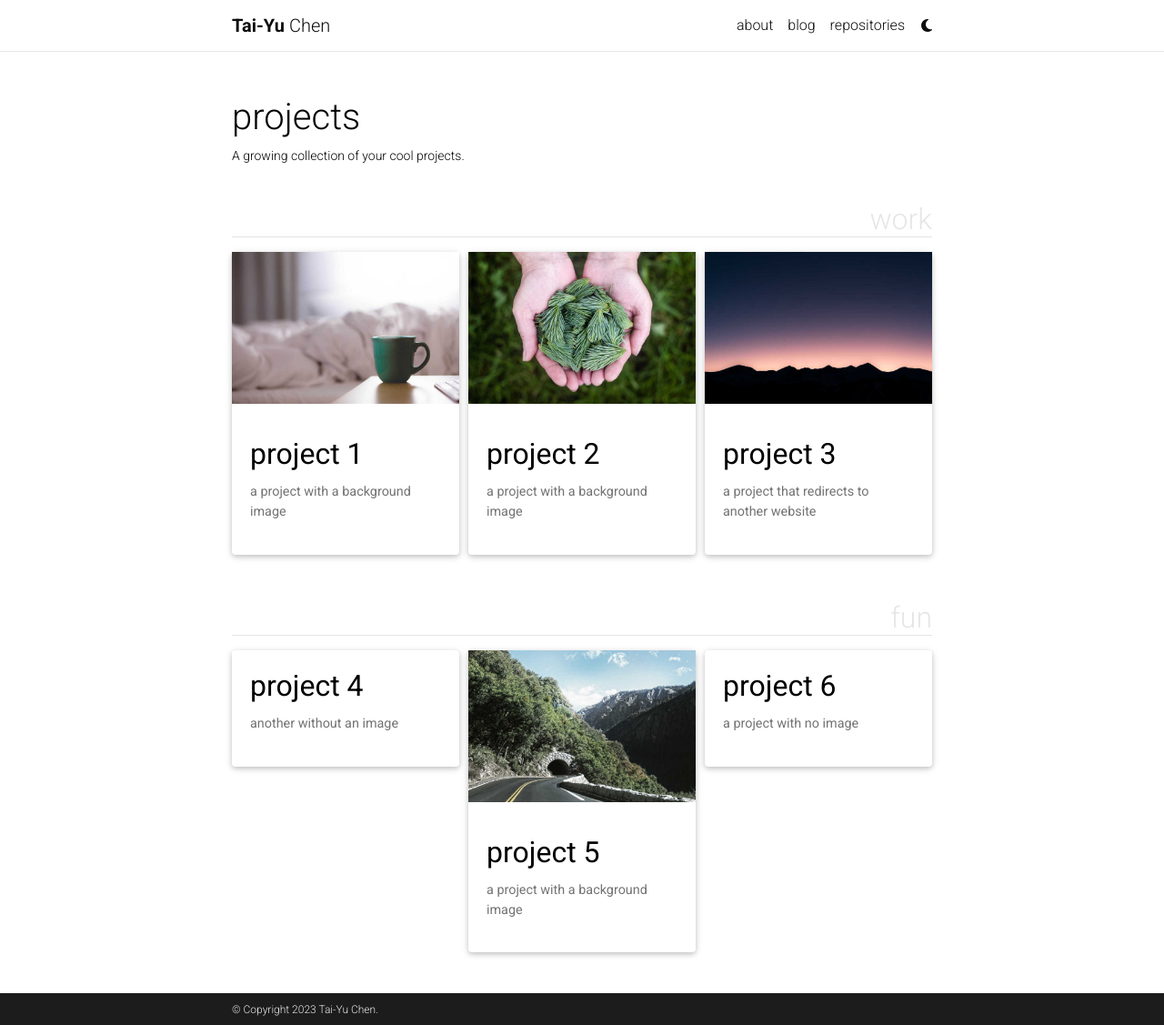
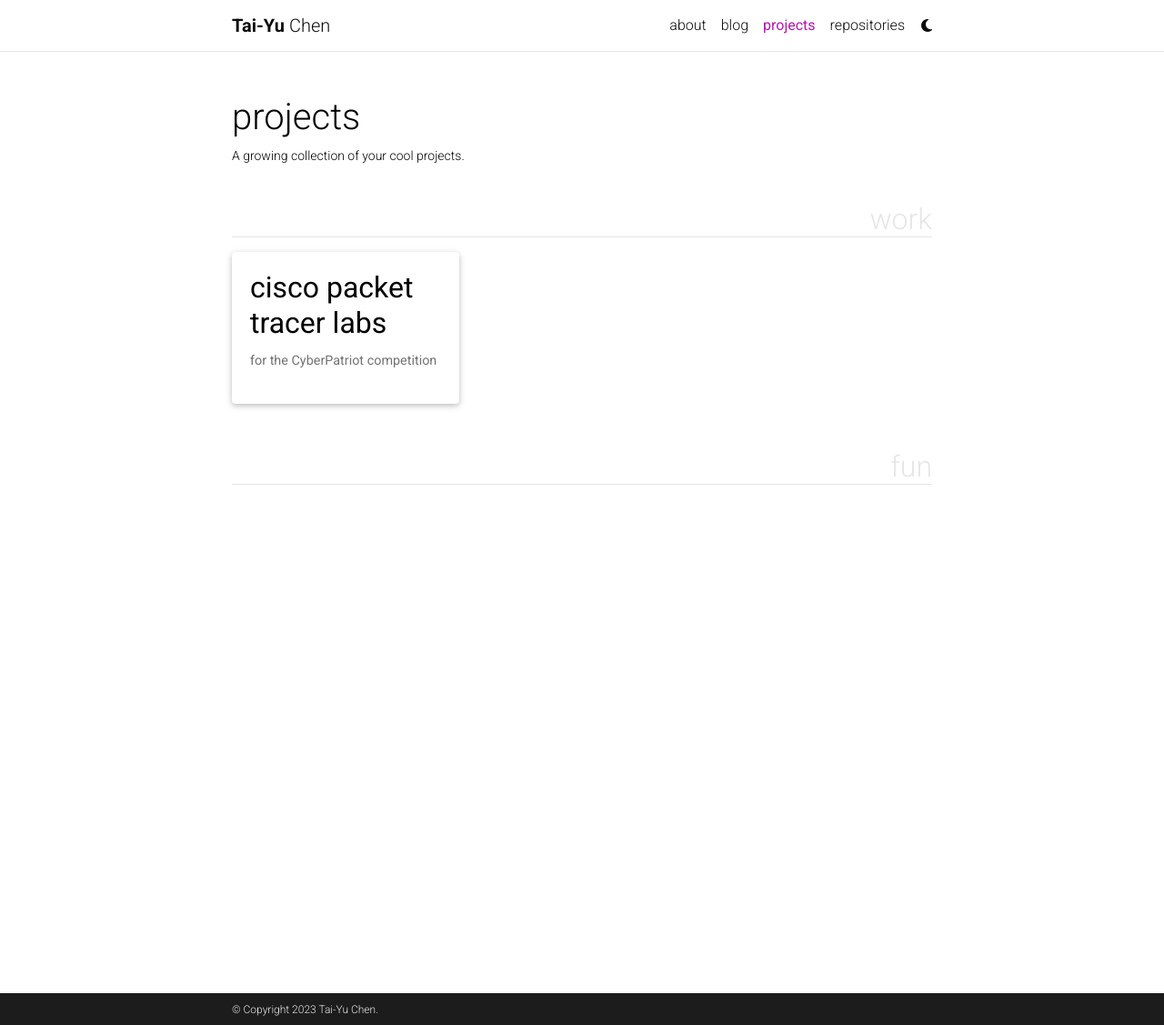
Before and after one commit to utahorange/utahorange.github.io, a Jekyll site: the page built from _pages/projects.md, in a window 1280 px wide and 1127 px high. Shown: the whole window at 91% size. Built offline with Jekyll 4.4.1, drawn with Linux system fonts in a browser that asks for light colours; full-size pictures stand in for the smaller copies a plugin makes; comment, search, counter and statistics services are not loaded; a style sheet for code colours, icons or effects is not loaded.

Commit message:
reenable projects page to publish my packet tracer labs hopefully

````diff
--- a/_projects/1_project.md
+++ b/_projects/1_project.md
@@ -1,24 +1,14 @@
 ---
 layout: page
-title: project 1
-description: a project with a background image
-img: assets/img/12.jpg
+title: Cisco Packet Tracer Labs
+description: for the CyberPatriot competition
+img:
 importance: 1
+redirect:
 category: work
 ---
 
-Every project has a beautiful feature showcase page.
-It's easy to include images in a flexible 3-column grid format.
-Make your photos 1/3, 2/3, or full width.
-
-To give your project a background in the portfolio page, just add the img tag to the front matter like so:
-
-    ---
-    layout: page
-    title: project
-    description: a project with a background image
-    img: /assets/img/12.jpg
-    ---
+Here is a collection of Cisco Packet Tracer labs I created to practice for the CyberPatriot competition.
 
 <div class="row">
     <div class="col-sm mt-3 mt-md-0">
--- a/_projects/2_project.md
+++ /dev/null
@@ -1,80 +0,0 @@
----
-layout: page
-title: project 2
-description: a project with a background image
-img: assets/img/3.jpg
-importance: 2
-category: work
----
-
-Every project has a beautiful feature showcase page.
-It's easy to include images in a flexible 3-column grid format.
-Make your photos 1/3, 2/3, or full width.
-
-To give your project a background in the portfolio page, just add the img tag to the front matter like so:
-
-    ---
-    layout: page
-    title: project
-    description: a project with a background image
-    img: /assets/img/12.jpg
-    ---
-
-<div class="row">
-    <div class="col-sm mt-3 mt-md-0">
-        {% include figure.html path="assets/img/1.jpg" title="example image" class="img-fluid rounded z-depth-1" %}
-    </div>
-    <div class="col-sm mt-3 mt-md-0">
-        {% include figure.html path="assets/img/3.jpg" title="example image" class="img-fluid rounded z-depth-1" %}
-    </div>
-    <div class="col-sm mt-3 mt-md-0">
-        {% include figure.html path="assets/img/5.jpg" title="example image" class="img-fluid rounded z-depth-1" %}
-    </div>
-</div>
-<div class="caption">
-    Caption photos easily. On the left, a road goes through a tunnel. Middle, leaves artistically fall in a hipster photoshoot. Right, in another hipster photoshoot, a lumberjack grasps a handful of pine needles.
-</div>
-<div class="row">
-    <div class="col-sm mt-3 mt-md-0">
-        {% include figure.html path="assets/img/5.jpg" title="example image" class="img-fluid rounded z-depth-1" %}
-    </div>
-</div>
-<div class="caption">
-    This image can also have a caption. It's like magic.
-</div>
-
-You can also put regular text between your rows of images.
-Say you wanted to write a little bit about your project before you posted the rest of the images.
-You describe how you toiled, sweated, *bled* for your project, and then... you reveal its glory in the next row of images.
-
-
-<div class="row justify-content-sm-center">
-    <div class="col-sm-8 mt-3 mt-md-0">
-        {% include figure.html path="assets/img/6.jpg" title="example image" class="img-fluid rounded z-depth-1" %}
-    </div>
-    <div class="col-sm-4 mt-3 mt-md-0">
-        {% include figure.html path="assets/img/11.jpg" title="example image" class="img-fluid rounded z-depth-1" %}
-    </div>
-</div>
-<div class="caption">
-    You can also have artistically styled 2/3 + 1/3 images, like these.
-</div>
-
-
-The code is simple.
-Just wrap your images with `<div class="col-sm">` and place them inside `<div class="row">` (read more about the <a href="https://getbootstrap.com/docs/4.4/layout/grid/">Bootstrap Grid</a> system).
-To make images responsive, add `img-fluid` class to each; for rounded corners and shadows use `rounded` and `z-depth-1` classes.
-Here's the code for the last row of images above:
-
-{% raw %}
-```html
-<div class="row justify-content-sm-center">
-    <div class="col-sm-8 mt-3 mt-md-0">
-        {% include figure.html path="assets/img/6.jpg" title="example image" class="img-fluid rounded z-depth-1" %}
-    </div>
-    <div class="col-sm-4 mt-3 mt-md-0">
-        {% include figure.html path="assets/img/11.jpg" title="example image" class="img-fluid rounded z-depth-1" %}
-    </div>
-</div>
-```
-{% endraw %}
--- a/_projects/4_project.md
+++ /dev/null
@@ -1,80 +0,0 @@
----
-layout: page
-title: project 4
-description: another without an image
-img:
-importance: 3
-category: fun
----
-
-Every project has a beautiful feature showcase page.
-It's easy to include images in a flexible 3-column grid format.
-Make your photos 1/3, 2/3, or full width.
-
-To give your project a background in the portfolio page, just add the img tag to the front matter like so:
-
-    ---
-    layout: page
-    title: project
-    description: a project with a background image
-    img: /assets/img/12.jpg
-    ---
-
-<div class="row">
-    <div class="col-sm mt-3 mt-md-0">
-        {% include figure.html path="assets/img/1.jpg" title="example image" class="img-fluid rounded z-depth-1" %}
-    </div>
-    <div class="col-sm mt-3 mt-md-0">
-        {% include figure.html path="assets/img/3.jpg" title="example image" class="img-fluid rounded z-depth-1" %}
-    </div>
-    <div class="col-sm mt-3 mt-md-0">
-        {% include figure.html path="assets/img/5.jpg" title="example image" class="img-fluid rounded z-depth-1" %}
-    </div>
-</div>
-<div class="caption">
-    Caption photos easily. On the left, a road goes through a tunnel. Middle, leaves artistically fall in a hipster photoshoot. Right, in another hipster photoshoot, a lumberjack grasps a handful of pine needles.
-</div>
-<div class="row">
-    <div class="col-sm mt-3 mt-md-0">
-        {% include figure.html path="assets/img/5.jpg" title="example image" class="img-fluid rounded z-depth-1" %}
-    </div>
-</div>
-<div class="caption">
-    This image can also have a caption. It's like magic.
-</div>
-
-You can also put regular text between your rows of images.
-Say you wanted to write a little bit about your project before you posted the rest of the images.
-You describe how you toiled, sweated, *bled* for your project, and then... you reveal its glory in the next row of images.
-
-
-<div class="row justify-content-sm-center">
-    <div class="col-sm-8 mt-3 mt-md-0">
-        {% include figure.html path="assets/img/6.jpg" title="example image" class="img-fluid rounded z-depth-1" %}
-    </div>
-    <div class="col-sm-4 mt-3 mt-md-0">
-        {% include figure.html path="assets/img/11.jpg" title="example image" class="img-fluid rounded z-depth-1" %}
-    </div>
-</div>
-<div class="caption">
-    You can also have artistically styled 2/3 + 1/3 images, like these.
-</div>
-
-
-The code is simple.
-Just wrap your images with `<div class="col-sm">` and place them inside `<div class="row">` (read more about the <a href="https://getbootstrap.com/docs/4.4/layout/grid/">Bootstrap Grid</a> system).
-To make images responsive, add `img-fluid` class to each; for rounded corners and shadows use `rounded` and `z-depth-1` classes.
-Here's the code for the last row of images above:
-
-{% raw %}
-```html
-<div class="row justify-content-sm-center">
-    <div class="col-sm-8 mt-3 mt-md-0">
-        {% include figure.html path="assets/img/6.jpg" title="example image" class="img-fluid rounded z-depth-1" %}
-    </div>
-    <div class="col-sm-4 mt-3 mt-md-0">
-        {% include figure.html path="assets/img/11.jpg" title="example image" class="img-fluid rounded z-depth-1" %}
-    </div>
-</div>
-```
-{% endraw %}
--- a/_projects/5_project.md
+++ /dev/null
@@ -1,80 +0,0 @@
----
-layout: page
-title: project 5
-description: a project with a background image
-img: assets/img/1.jpg
-importance: 3
-category: fun
----
-
-Every project has a beautiful feature showcase page.
-It's easy to include images in a flexible 3-column grid format.
-Make your photos 1/3, 2/3, or full width.
-
-To give your project a background in the portfolio page, just add the img tag to the front matter like so:
-
-    ---
-    layout: page
-    title: project
-    description: a project with a background image
-    img: /assets/img/12.jpg
-    ---
-
-<div class="row">
-    <div class="col-sm mt-3 mt-md-0">
-        {% include figure.html path="assets/img/1.jpg" title="example image" class="img-fluid rounded z-depth-1" %}
-    </div>
-    <div class="col-sm mt-3 mt-md-0">
-        {% include figure.html path="assets/img/3.jpg" title="example image" class="img-fluid rounded z-depth-1" %}
-    </div>
-    <div class="col-sm mt-3 mt-md-0">
-        {% include figure.html path="assets/img/5.jpg" title="example image" class="img-fluid rounded z-depth-1" %}
-    </div>
-</div>
-<div class="caption">
-    Caption photos easily. On the left, a road goes through a tunnel. Middle, leaves artistically fall in a hipster photoshoot. Right, in another hipster photoshoot, a lumberjack grasps a handful of pine needles.
-</div>
-<div class="row">
-    <div class="col-sm mt-3 mt-md-0">
-        {% include figure.html path="assets/img/5.jpg" title="example image" class="img-fluid rounded z-depth-1" %}
-    </div>
-</div>
-<div class="caption">
-    This image can also have a caption. It's like magic.
-</div>
-
-You can also put regular text between your rows of images.
-Say you wanted to write a little bit about your project before you posted the rest of the images.
-You describe how you toiled, sweated, *bled* for your project, and then... you reveal its glory in the next row of images.
-
-
-<div class="row justify-content-sm-center">
-    <div class="col-sm-8 mt-3 mt-md-0">
-        {% include figure.html path="assets/img/6.jpg" title="example image" class="img-fluid rounded z-depth-1" %}
-    </div>
-    <div class="col-sm-4 mt-3 mt-md-0">
-        {% include figure.html path="assets/img/11.jpg" title="example image" class="img-fluid rounded z-depth-1" %}
-    </div>
-</div>
-<div class="caption">
-    You can also have artistically styled 2/3 + 1/3 images, like these.
-</div>
-
-
-The code is simple.
-Just wrap your images with `<div class="col-sm">` and place them inside `<div class="row">` (read more about the <a href="https://getbootstrap.com/docs/4.4/layout/grid/">Bootstrap Grid</a> system).
-To make images responsive, add `img-fluid` class to each; for rounded corners and shadows use `rounded` and `z-depth-1` classes.
-Here's the code for the last row of images above:
-
-{% raw %}
-```html
-<div class="row justify-content-sm-center">
-    <div class="col-sm-8 mt-3 mt-md-0">
-        {% include figure.html path="assets/img/6.jpg" title="example image" class="img-fluid rounded z-depth-1" %}
-    </div>
-    <div class="col-sm-4 mt-3 mt-md-0">
-        {% include figure.html path="assets/img/11.jpg" title="example image" class="img-fluid rounded z-depth-1" %}
-    </div>
-</div>
-```
-{% endraw %}
--- a/_projects/6_project.md
+++ /dev/null
@@ -1,80 +0,0 @@
----
-layout: page
-title: project 6
-description: a project with no image
-img:
-importance: 4
-category: fun
----
-
-Every project has a beautiful feature showcase page.
-It's easy to include images in a flexible 3-column grid format.
-Make your photos 1/3, 2/3, or full width.
-
-To give your project a background in the portfolio page, just add the img tag to the front matter like so:
-
-    ---
-    layout: page
-    title: project
-    description: a project with a background image
-    img: /assets/img/12.jpg
-    ---
-
-<div class="row">
-    <div class="col-sm mt-3 mt-md-0">
-        {% include figure.html path="assets/img/1.jpg" title="example image" class="img-fluid rounded z-depth-1" %}
-    </div>
-    <div class="col-sm mt-3 mt-md-0">
-        {% include figure.html path="assets/img/3.jpg" title="example image" class="img-fluid rounded z-depth-1" %}
-    </div>
-    <div class="col-sm mt-3 mt-md-0">
-        {% include figure.html path="assets/img/5.jpg" title="example image" class="img-fluid rounded z-depth-1" %}
-    </div>
-</div>
-<div class="caption">
-    Caption photos easily. On the left, a road goes through a tunnel. Middle, leaves artistically fall in a hipster photoshoot. Right, in another hipster photoshoot, a lumberjack grasps a handful of pine needles.
-</div>
-<div class="row">
-    <div class="col-sm mt-3 mt-md-0">
-        {% include figure.html path="assets/img/5.jpg" title="example image" class="img-fluid rounded z-depth-1" %}
-    </div>
-</div>
-<div class="caption">
-    This image can also have a caption. It's like magic.
-</div>
-
-You can also put regular text between your rows of images.
-Say you wanted to write a little bit about your project before you posted the rest of the images.
-You describe how you toiled, sweated, *bled* for your project, and then... you reveal its glory in the next row of images.
-
-
-<div class="row justify-content-sm-center">
-    <div class="col-sm-8 mt-3 mt-md-0">
-        {% include figure.html path="assets/img/6.jpg" title="example image" class="img-fluid rounded z-depth-1" %}
-    </div>
-    <div class="col-sm-4 mt-3 mt-md-0">
-        {% include figure.html path="assets/img/11.jpg" title="example image" class="img-fluid rounded z-depth-1" %}
-    </div>
-</div>
-<div class="caption">
-    You can also have artistically styled 2/3 + 1/3 images, like these.
-</div>
-
-
-The code is simple.
-Just wrap your images with `<div class="col-sm">` and place them inside `<div class="row">` (read more about the <a href="https://getbootstrap.com/docs/4.4/layout/grid/">Bootstrap Grid</a> system).
-To make images responsive, add `img-fluid` class to each; for rounded corners and shadows use `rounded` and `z-depth-1` classes.
-Here's the code for the last row of images above:
-
-{% raw %}
-```html
-<div class="row justify-content-sm-center">
-    <div class="col-sm-8 mt-3 mt-md-0">
-        {% include figure.html path="assets/img/6.jpg" title="example image" class="img-fluid rounded z-depth-1" %}
-    </div>
-    <div class="col-sm-4 mt-3 mt-md-0">
-        {% include figure.html path="assets/img/11.jpg" title="example image" class="img-fluid rounded z-depth-1" %}
-    </div>
-</div>
-```
-{% endraw %}
````
Also changed, not shown: _pages/projects.md (+1 -1 lines), _projects/3_project.md (deleted, +0 -81 lines).
